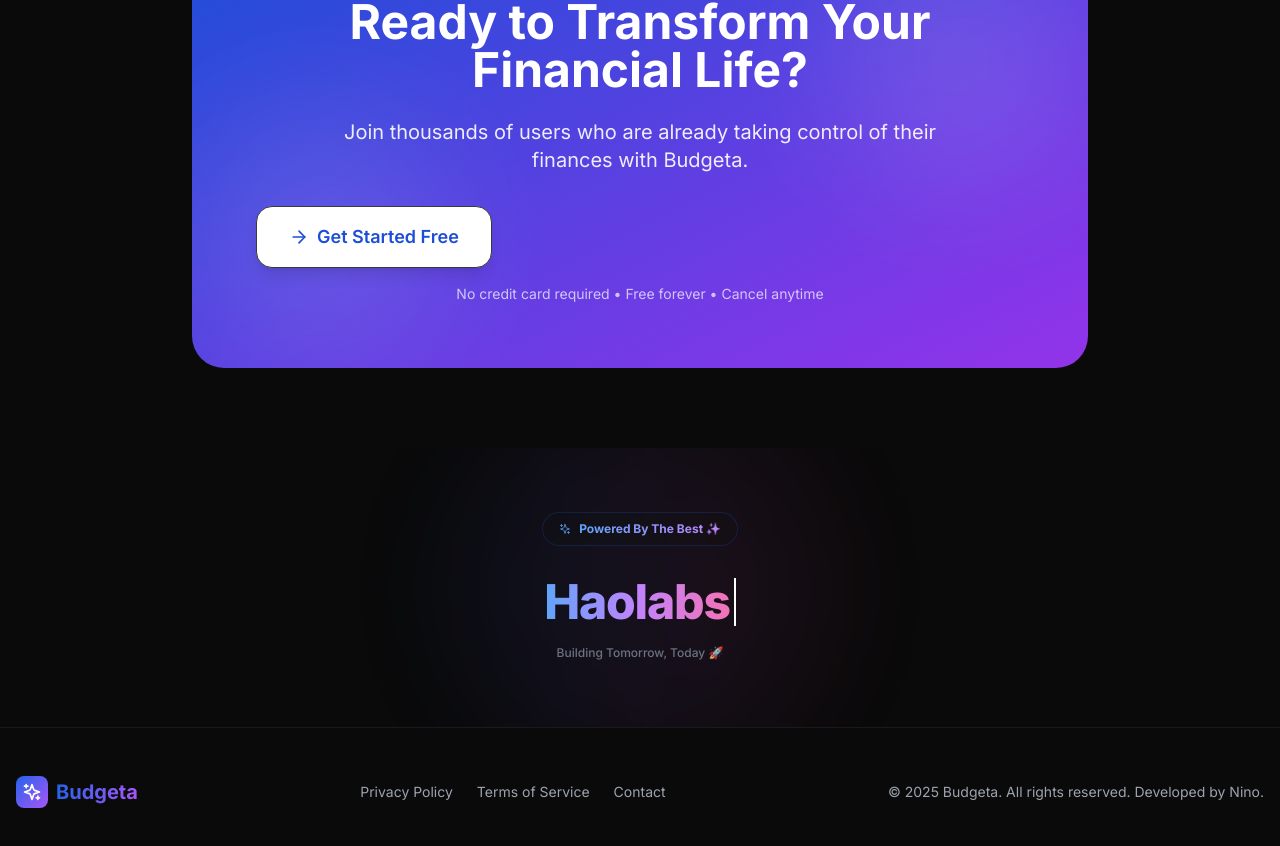
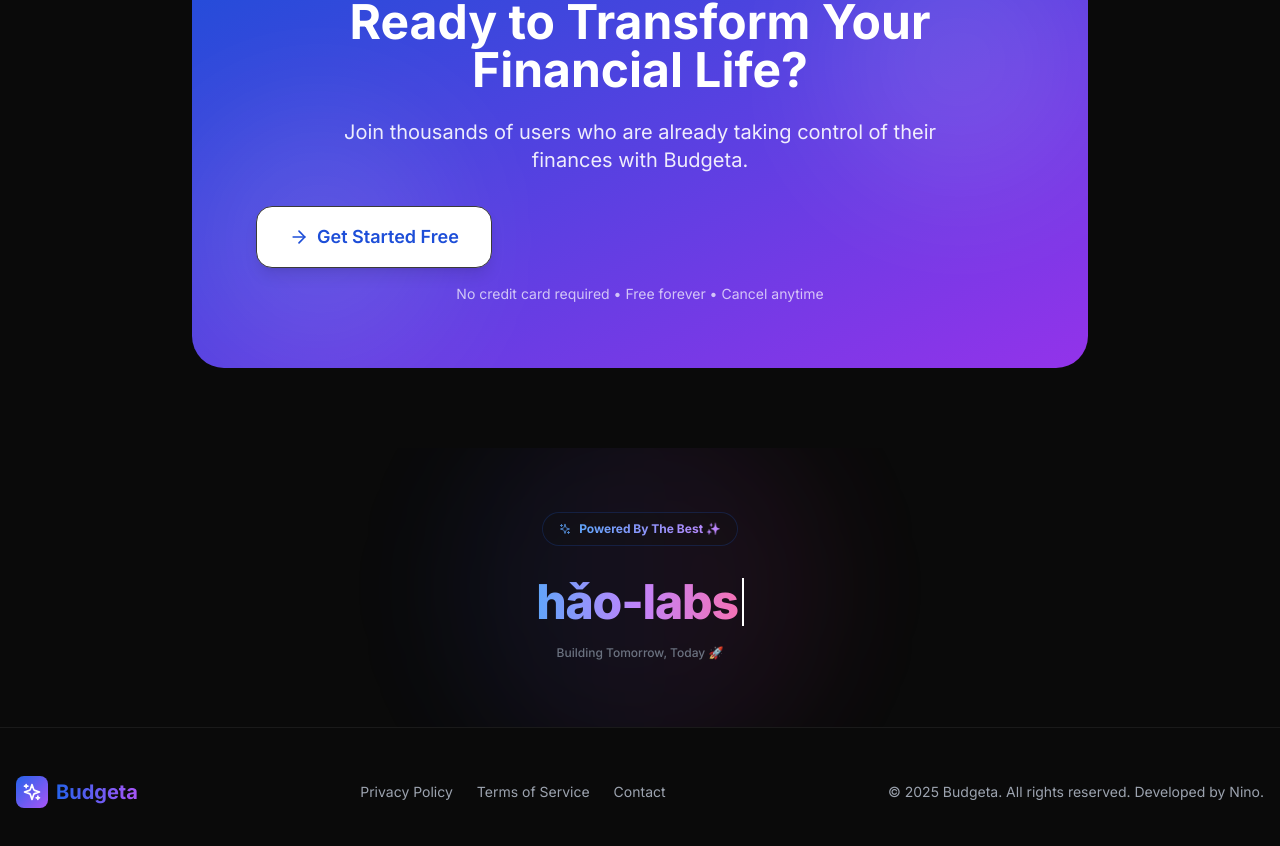
Before and after one commit to Casynino/Budgeta-App, a React (Vite) app: page / in a window 1280 px wide. Shown: the part 3481-4327 px from the top of the page. Built offline with nearby package versions, Linux system fonts and the light colour scheme.

Commit message:
✏️ Update: Change 'Haolabs' to 'hǎo-labs'
Changed company name display:
- From: Haolabs
- To: hǎo-labs (with special character ǎ and hyphen)

Also updated animation:
- Changed steps(7) to steps(8) to match new character count

No other changes made.

```diff
--- a/src/pages/Welcome/Welcome.jsx
+++ b/src/pages/Welcome/Welcome.jsx
@@ -427,12 +427,12 @@
                     className={`inline-block overflow-hidden border-r-2 border-primary-400 pr-1 ${
                       prefersReducedMotion
                         ? 'border-r-0'
-                        : 'animate-[typing_1.8s_steps(7)_0.5s_forwards,blink_0.75s_step-end_2.3s_infinite]'
+                        : 'animate-[typing_1.8s_steps(8)_0.5s_forwards,blink_0.75s_step-end_2.3s_infinite]'
                     }`}
                     style={prefersReducedMotion ? { maxWidth: 'none' } : { maxWidth: 0, whiteSpace: 'nowrap' }}
                   >
                     <span className="bg-gradient-to-r from-primary-400 via-purple-400 to-pink-400 bg-clip-text text-transparent">
-                      Haolabs
+                      hǎo-labs
                     </span>
                   </span>
                 </h3>
```
